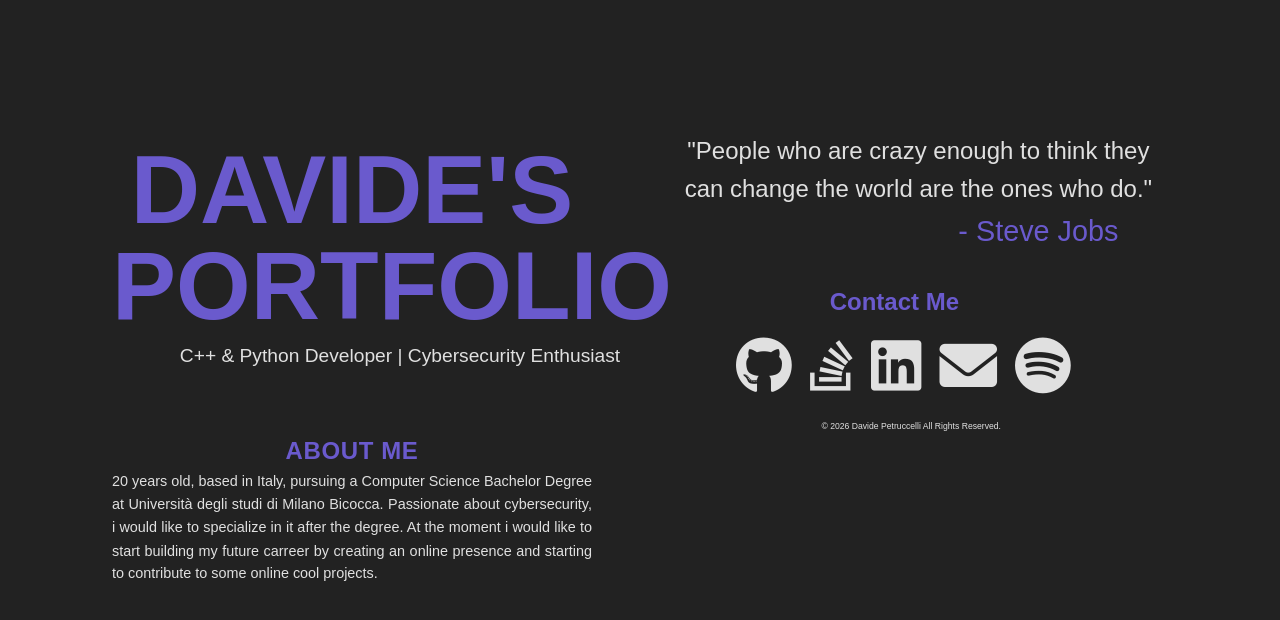
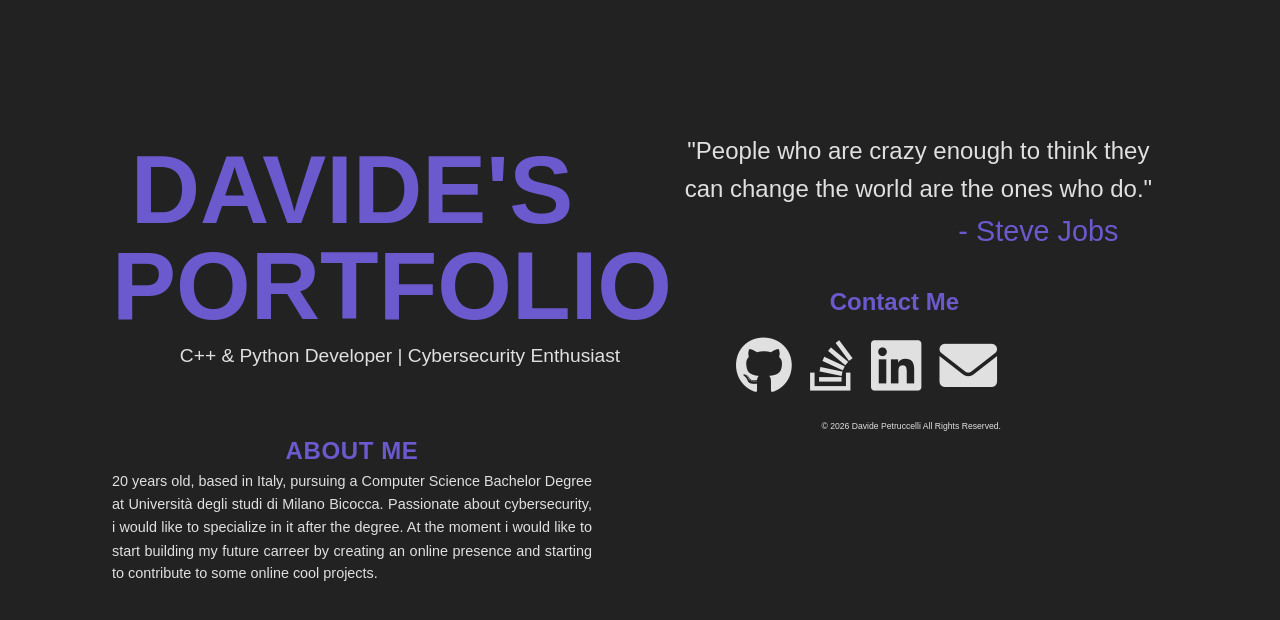
Before and after one commit to davnr/Portfolio-website, a plain HTML site: page index.html in a window 1280 px wide. Drawn offline with Linux system fonts and the light colour scheme; a script that the page names is missing.

Commit message:
Remove Spotify link from index.html

```diff
--- a/index.html
+++ b/index.html
@@ -41,9 +41,6 @@
           <a href="mailto:petruccelli.davide@icloud.com" class="icon email" title="Email">
             <i class="fas fa-envelope"></i>
           </a>
-          <a href="https://open.spotify.com/user/u2g8pv7r7t04sfi06lbujjbbq" target="_blank" class="icon spotify">
-            <i class="fab fa-spotify"></i>
-          </a>
         </div>
       </section>
     </main>
```
